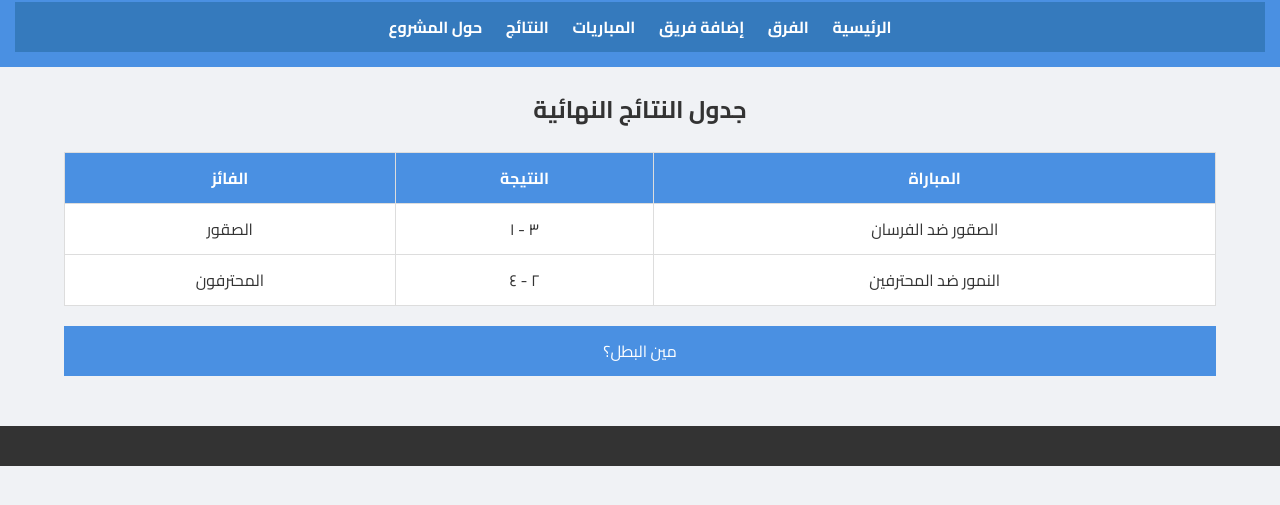
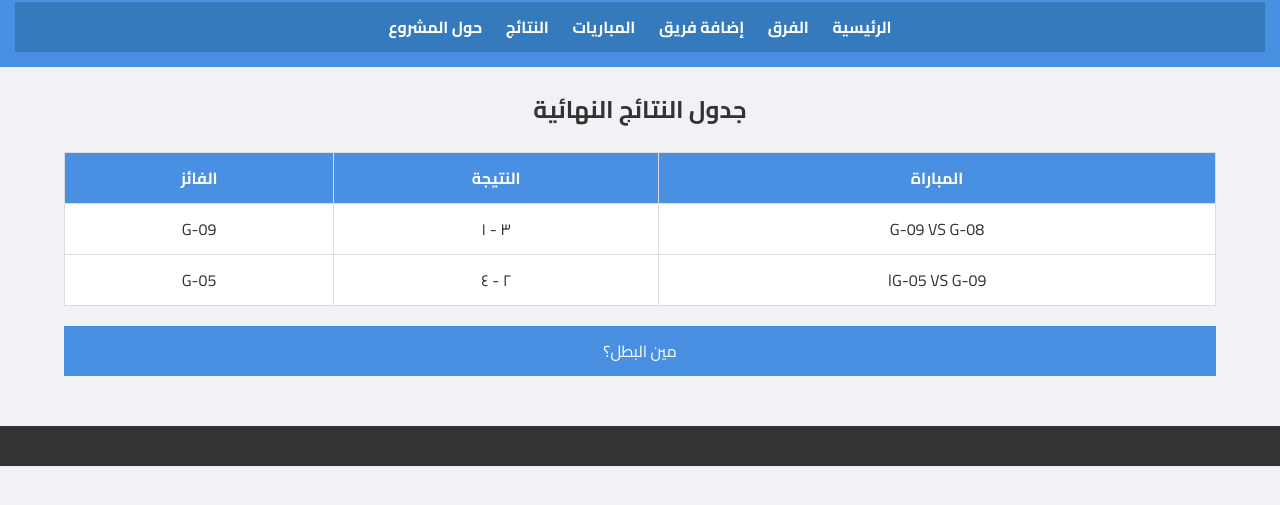
Before and after one commit to noramode121-dot/projecthtml, a plain HTML site: page results.html in a window 1280 px wide. Shown: the part 83-588 px from the top of the page. Drawn offline with Linux system fonts and the light colour scheme.

Commit message:
Update results.html

```diff
--- a/results.html
+++ b/results.html
@@ -36,15 +36,15 @@
             <tbody>
                 <!-- صف يمثل مباراة وحدة -->
                 <tr>
-                    <td>الصقور ضد الفرسان</td>
+                    <td>G-09 VS G-08</td>
                     <td>٣ - ١</td>
-                    <td>الصقور</td>
+                    <td>G-09</td>
                 </tr>
                 <!-- صف ثاني للمباراة الثانية -->
                 <tr>
-                    <td>النمور ضد المحترفين</td>
+                    <td>G-05 VS G-09ا</td>
                     <td>٢ - ٤</td>
-                    <td>المحترفون</td>
+                    <td>G-05</td>
                 </tr>
             </tbody>
         </table>
@@ -54,7 +54,7 @@
             <button id="showWinnerBtn">مين البطل؟</button>
             <!-- هذا الكلام يكون مخفي وما يطلع إلا لما تضغط الزر اللي فوق -->
             <div id="winnerDisplay" class="hidden" style="margin-top: 15px; font-size: 20px; color: red;">
-                 فريق الصقور هو البطل
+                 فريق G-09 هو البطل
             </div>
         </div>
     </div>
```
